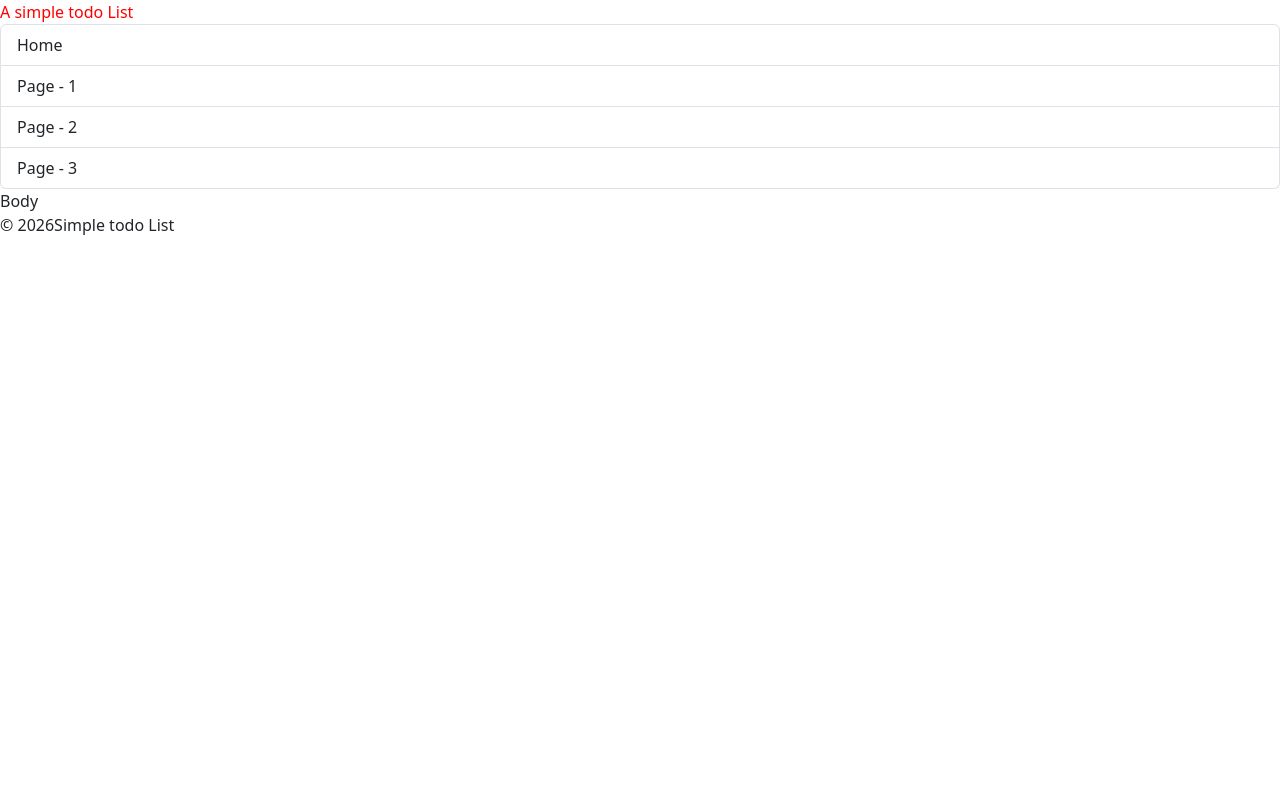
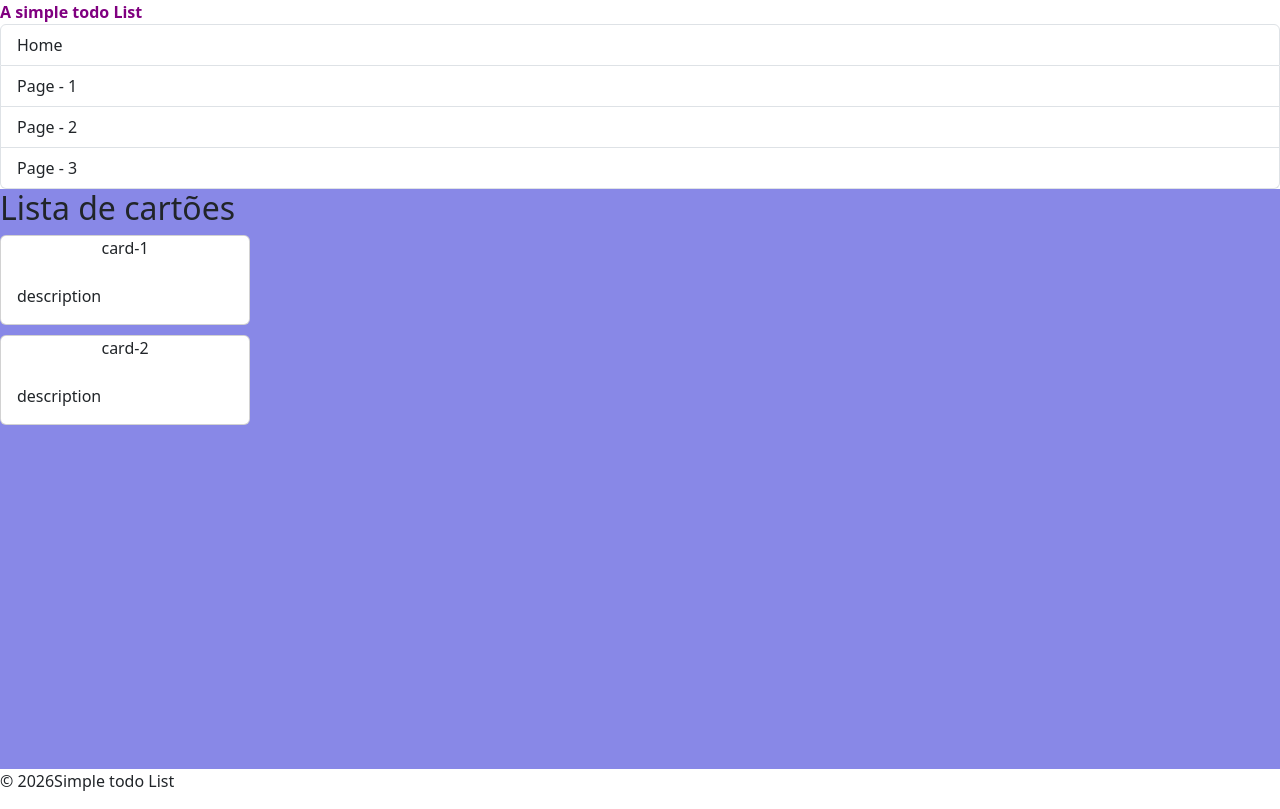
Before and after one commit to SouzaThalez/react-todo-app, a React (Vite) app: page / in a window 1280 px wide. Built offline with nearby package versions, Linux system fonts and the light colour scheme.

Commit message:
card added

```diff
--- a/src/App.css
+++ b/src/App.css
@@ -1,3 +1,22 @@
 .page-title{
-    color: red;
+    color: purple;
+    font-weight: bold;
 }
+.card{
+    width: 250px;
+
+    .card-title{
+        text-align: center;
+    }
+    margin-bottom: 10px;
+}
+
+.body-content{
+    height: 580px;
+    background-color: #8888e7;
+}
+.list-group{
+    li:hover{
+        cursor: pointer;
+    }
+}
--- a/src/components/Body.tsx
+++ b/src/components/Body.tsx
@@ -1,10 +1,28 @@
-function Body(){
-    return(
+import Card from "./card";
+
+const cards = ['card-1', 'card-2'];
+
+function Body() {
+
+    return (
         <>
-            <div>Body</div>
+            <div className="body-content">
+
+                <h2>Lista de cartões</h2>
+
+                {cards.map((card, index) =>
+
+                    <Card
+                        key={index}
+                        name={card}
+                        description="description"
+                    />
+
+                )}
+
+            </div>
         </>
-    )
-
+    );
 }
 
 export default Body;
--- a/src/components/PageMenu.tsx
+++ b/src/components/PageMenu.tsx
@@ -1,11 +1,19 @@
+import { useState } from "react";
+
+
 function PageMenu(){
 
-    const navItems = ['Home', 'Page - 1','Page - 2','Page - 3']
+    const navItems = ['Home', 'Page - 1','Page - 2','Page - 3'];
+    let [selectedIndex, setSelectedIndex]  = useState(-1);
 
     return(
         <ul className="list-group">
-            {navItems.map((navItems) =>
-                <li className="list-group-item">{navItems}</li>
+            {navItems.map((navItems, index) =>
+                <li className={selectedIndex == index ? 'list-group-item active' : 'list-group-item'}
+                    key={navItems}
+                    onClick={()=> setSelectedIndex(index)}>
+                    {navItems}
+                </li>
             )}
 
         </ul>
--- /dev/null
+++ b/src/components/card.tsx
@@ -0,0 +1,27 @@
+interface CardProps {
+    name: string;
+    description: string;
+}
+
+function Card({ name, description }: CardProps) {
+
+    return (
+        <div className="card">
+
+            <span className="card-title">
+                {name}
+            </span>
+
+            <div className="card-body">
+
+                <p className="card-text">
+                    {description}
+                </p>
+
+            </div>
+
+        </div>
+    );
+}
+
+export default Card;
```
